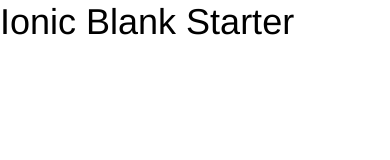
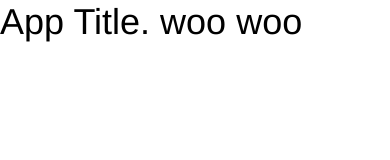
Before and after one commit to daraghmatthews/My_first_attempt, a website: page www/index.html in a window 390 px wide. Drawn offline with Linux system fonts and the light colour scheme; some packages are replaced by stand-ins of ours; files that its build step writes are made by us from their sources.

Commit message:
'Added_title'

```diff
--- a/www/index.html
+++ b/www/index.html
@@ -25,7 +25,7 @@
 
     <ion-pane>
       <ion-header-bar class="bar-stable">
-        <h1 class="title">Ionic Blank Starter</h1>
+        <h1 class="title">App Title. woo woo</h1>
       </ion-header-bar>
       <ion-content>
       </ion-content>
```
